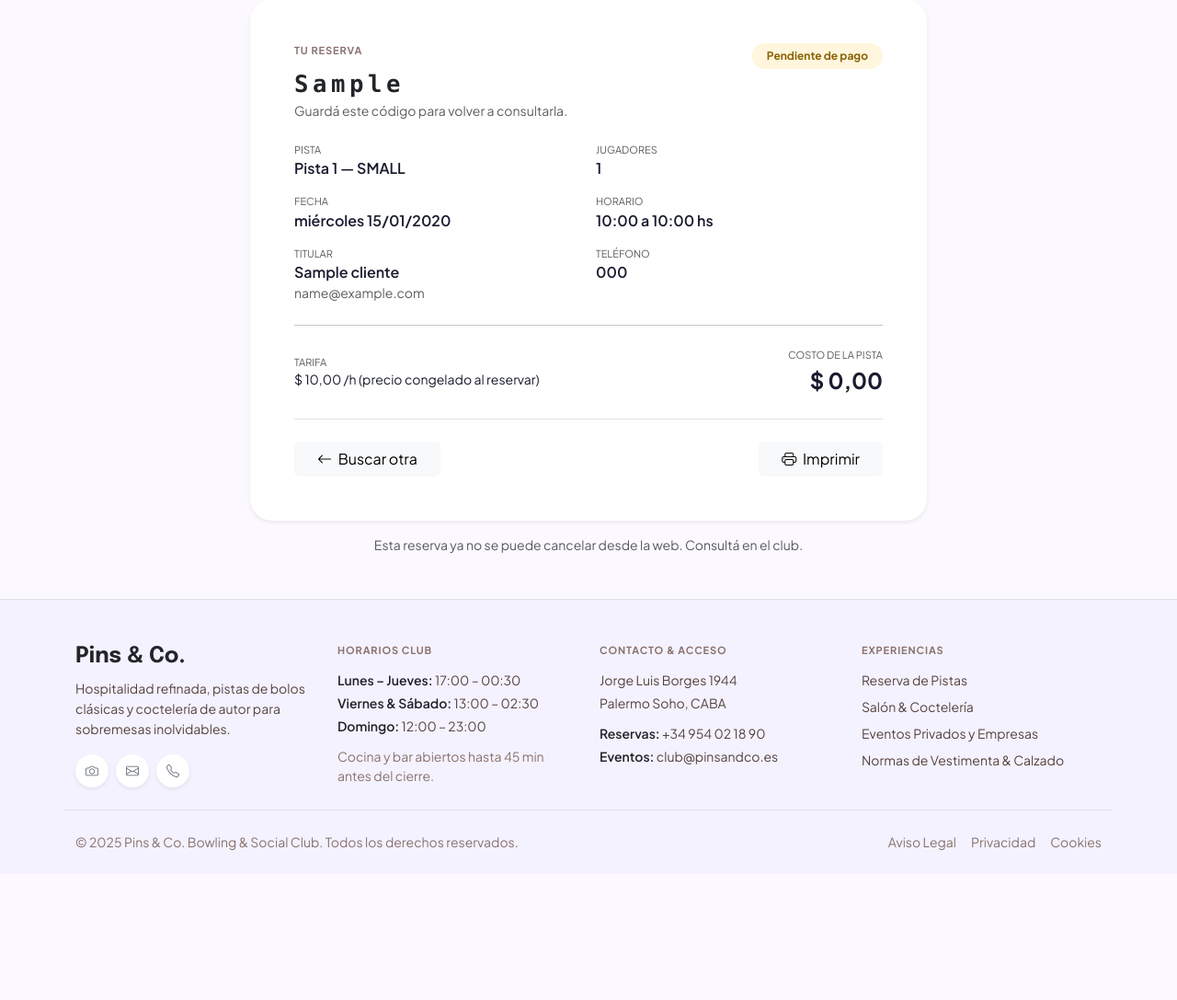
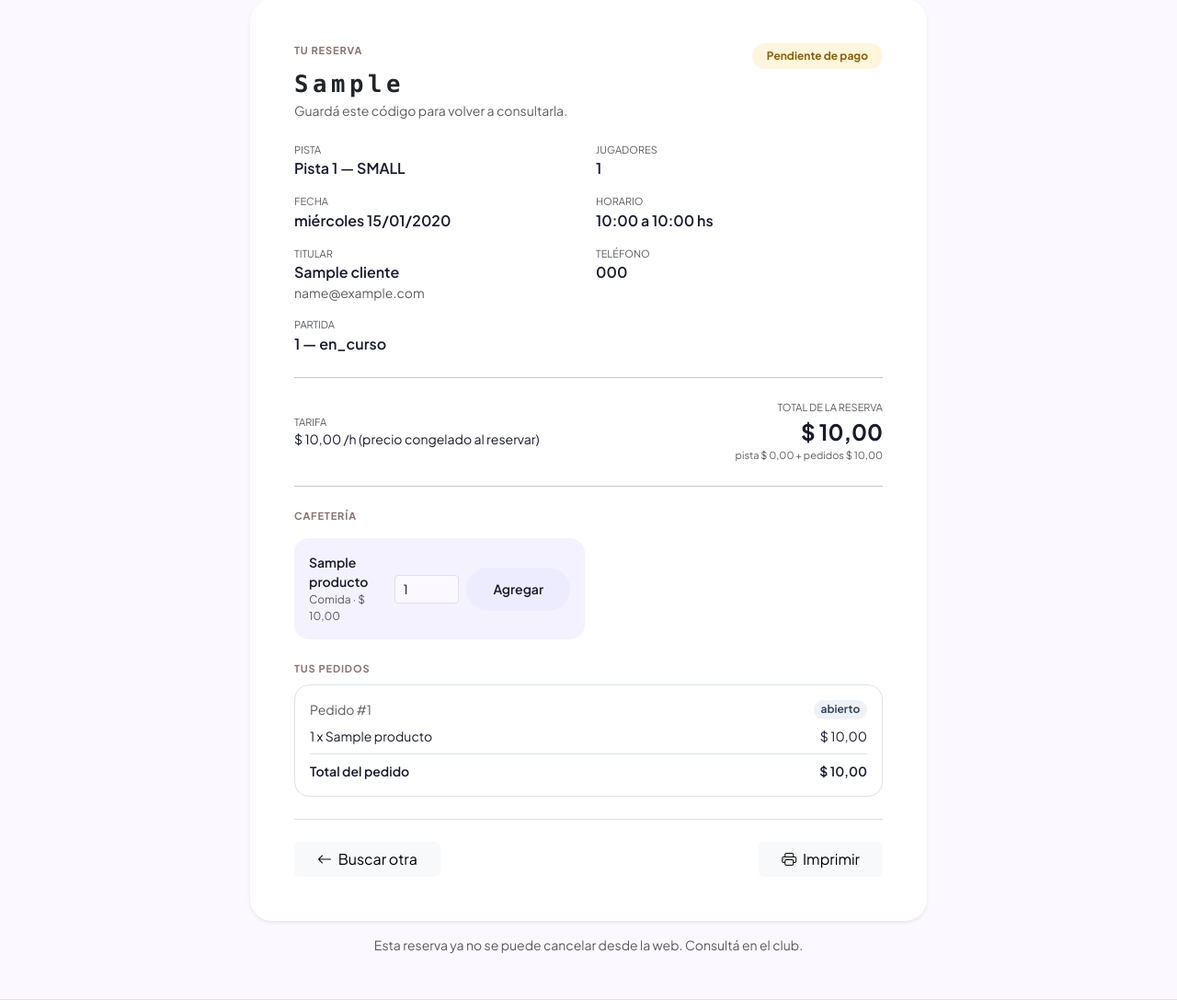
Before and after one commit to Villada-PG3/trabajo-practico-integrador-bowling-center, a Django app: a page that uses myapp/templates/myapp/detalle_reserva.html in a window 1280 px wide. Shown: the part 125-1212 px from the top of the page at 92% size. Before the commit the page ends 1049 px from the top, so only its background shows below. Run offline with Django 5.2, Linux system fonts and the light colour scheme; data comes from the database, SQL or seed files in the repository; tables that the repository leaves empty hold one stand-in row (values such as "Sample post").

Commit message:
feat(cafeteria): partida inicial y pedidos desde la reserva

```diff
--- a/myapp/models.py
+++ b/myapp/models.py
@@ -245,6 +245,10 @@ class Reserva(models.Model):
         if errores:
             raise ValidationError(errores)
 
+    def sePuedePedir(self):
+        # Una reserva cancelada ya no admite pedidos de cafeteria.
+        return self.estado_id and self.estado.nombre != "cancelada"
+
     def sePuedeCancelar(self):
         # Solo se cancela una reserva pendiente de pago que todavia no empezo.
         if self.estado_id and self.estado.nombre != "pendiente_a_pago":
@@ -274,13 +278,17 @@ class Reserva(models.Model):
         horas = Decimal(str(self.calcularDuracion())) / Decimal("60")
         return horas * self.precio_hora
 
-    def calcularCostoTotal(self):
-        total = self.calcularCostoPista()
+    def calcularCostoPedidos(self):
+        total = Decimal("0")
 
         for pedido in self.pedidos.all():
             total += pedido.calcularTotal()
 
         return total
+
+    def calcularCostoTotal(self):
+        # costo de la pista + todo lo pedido en la cafeteria
+        return self.calcularCostoPista() + self.calcularCostoPedidos()
 
     def save(self, *args, **kwargs):
         # _state.adding vale True solo cuando la reserva es nueva (todavia
--- a/myapp/templates/myapp/detalle_reserva.html
+++ b/myapp/templates/myapp/detalle_reserva.html
@@ -76,6 +76,14 @@
             <div class="small text-muted text-uppercase" style="font-size:11px;">Teléfono</div>
             <div class="fw-semibold">{{ reserva.cliente.telefono }}</div>
           </div>
+          <div class="col-sm-6">
+            <div class="small text-muted text-uppercase" style="font-size:11px;">Partida</div>
+            {% for partida in reserva.partidas.all %}
+              <div class="fw-semibold">{{ partida.numero }} — {{ partida.estado.nombre }}</div>
+            {% empty %}
+              <div class="text-muted small">Sin partida</div>
+            {% endfor %}
+          </div>
         </div>
 
         <hr class="my-4">
@@ -86,10 +94,70 @@
             <div class="small">$ {{ reserva.precio_hora }} /h (precio congelado al reservar)</div>
           </div>
           <div class="text-end">
-            <div class="small text-muted text-uppercase" style="font-size:11px;">Costo de la pista</div>
-            <div class="fs-4 fw-bold">$ {{ reserva.calcularCostoPista|floatformat:2 }}</div>
+            <div class="small text-muted text-uppercase" style="font-size:11px;">Total de la reserva</div>
+            <div class="fs-4 fw-bold">$ {{ reserva.calcularCostoTotal|floatformat:2 }}</div>
+            <div class="text-muted" style="font-size:11px;">
+              pista $ {{ reserva.calcularCostoPista|floatformat:2 }} + pedidos $ {{ reserva.calcularCostoPedidos|floatformat:2 }}
+            </div>
           </div>
         </div>
+
+        {% if reserva.sePuedePedir and productos %}
+          <hr class="my-4">
+
+          <span class="badge-caps d-block mb-3" style="color: var(--brand-outline);">Cafetería</span>
+
+          <div class="row g-2">
+            {% for producto in productos %}
+              <div class="col-md-6">
+                <div class="d-flex justify-content-between align-items-center gap-3 p-3 rounded-4"
+                     style="background: var(--brand-surface-low);">
+                  <div>
+                    <div class="fw-semibold small">{{ producto.nombre }}</div>
+                    <div class="text-muted" style="font-size:12px;">
+                      {{ producto.get_tipo_display }} · $ {{ producto.precio }}
+                    </div>
+                  </div>
+                  <form method="post" action="{% url 'myapp:agregar_pedido' reserva.codigo %}"
+                        class="d-flex align-items-center gap-2 no-imprimir">
+                    {% csrf_token %}
+                    <input type="hidden" name="producto" value="{{ producto.pk }}">
+                    <input type="number" name="cantidad" value="1" min="1" max="20"
+                           class="form-control form-control-sm" style="width: 70px;">
+                    <button class="btn btn-sm btn-brand-light" type="submit">Agregar</button>
+                  </form>
+                </div>
+              </div>
+            {% endfor %}
+          </div>
+
+          {% if pedidos %}
+            <div class="mt-4">
+              <span class="badge-caps d-block mb-2" style="color: var(--brand-outline);">Tus pedidos</span>
+
+              {% for pedido in pedidos %}
+                <div class="border rounded-4 p-3 mb-2">
+                  <div class="d-flex justify-content-between align-items-center mb-2">
+                    <span class="small text-muted">Pedido #{{ pedido.pk }}</span>
+                    <span class="badge rounded-pill" style="background:#eef2f8;color:#3b4a63;">{{ pedido.estado.nombre }}</span>
+                  </div>
+
+                  {% for detalle in pedido.detalles.all %}
+                    <div class="d-flex justify-content-between small">
+                      <span>{{ detalle.cantidad }} x {{ detalle.producto.nombre }}</span>
+                      <span>$ {{ detalle.calcularSubtotal|floatformat:2 }}</span>
+                    </div>
+                  {% endfor %}
+
+                  <div class="d-flex justify-content-between small fw-semibold mt-2 pt-2 border-top">
+                    <span>Total del pedido</span>
+                    <span>$ {{ pedido.calcularTotal|floatformat:2 }}</span>
+                  </div>
+                </div>
+              {% endfor %}
+            </div>
+          {% endif %}
+        {% endif %}
 
         <div class="d-flex flex-column flex-sm-row justify-content-between gap-2 mt-4 pt-4 border-top no-imprimir">
           <a class="btn btn-light px-4" href="{% url 'myapp:consulta_reserva' %}">
--- a/myapp/urls.py
+++ b/myapp/urls.py
@@ -26,4 +26,9 @@ urlpatterns = [
         views.CancelarReservaView.as_view(),
         name="cancelar_reserva",
     ),
+    path(
+        "mi-reserva/<str:codigo>/pedido/",
+        views.AgregarPedidoView.as_view(),
+        name="agregar_pedido",
+    ),
 ]
--- a/myapp/views.py
+++ b/myapp/views.py
@@ -1,5 +1,5 @@
 import calendar
-from datetime import date, time
+from datetime import date, datetime, time
 
 from django.contrib import messages
 from django.core.exceptions import ValidationError
@@ -7,11 +7,23 @@ from django.db import transaction
 from django.http import JsonResponse
 from django.shortcuts import get_object_or_404, redirect
 from django.urls import reverse, reverse_lazy
+from django.utils import timezone
 from django.views import View
 from django.views.generic import CreateView, DetailView, FormView, TemplateView
 
-from .forms import BuscarReservaForm, ReservaForm
-from .models import Cliente, EstadoReserva, HorarioAtencion, Pista, Reserva
+from .forms import AgregarProductoForm, BuscarReservaForm, ReservaForm
+from .models import (
+    Cliente,
+    EstadoPartida,
+    EstadoPedido,
+    EstadoReserva,
+    HorarioAtencion,
+    Partida,
+    Pedido,
+    Pista,
+    Producto,
+    Reserva,
+)
 
 
 class HomeView(TemplateView):
@@ -87,6 +99,17 @@ class ReservaView(CreateView):
                 # de atencion, duracion minima, capacidad y superposicion, y
                 # se congela el precio de la pista.
                 reserva.save()
+
+                # El enunciado pide que cada reserva registre como minimo
+                # una partida: se crea la partida 1, pendiente de empezar.
+                Partida.objects.create(
+                    reserva=reserva,
+                    numero=1,
+                    fecha_hora_inicio=timezone.make_aware(
+                        datetime.combine(reserva.fecha, reserva.hora_inicio)
+                    ),
+                    estado=EstadoPartida.objects.get(nombre="pendiente"),
+                )
         except ValidationError as error:
             self.agregar_errores_de_la_reserva(form, error)
             return self.form_invalid(form)
@@ -257,6 +280,14 @@ class DetalleReservaView(DetailView):
             "cliente", "pista__tipo_pista", "estado"
         )
 
+    def get_context_data(self, **kwargs):
+        contexto = super().get_context_data(**kwargs)
+        contexto["productos"] = Producto.objects.all()
+        contexto["pedidos"] = self.object.pedidos.prefetch_related(
+            "detalles__producto"
+        ).select_related("estado")
+        return contexto
+
 
 class CancelarReservaView(View):
     """Cancela una reserva pendiente de pago que todavia no empezo."""
@@ -278,3 +309,43 @@ class CancelarReservaView(View):
             )
 
         return redirect("myapp:detalle_reserva", codigo=reserva.codigo)
+
+
+class AgregarPedidoView(View):
+    """Suma un producto de la cafeteria a la reserva del cliente."""
+
+    def post(self, request, codigo):
+        reserva = get_object_or_404(Reserva, codigo=codigo.upper())
+        form = AgregarProductoForm(request.POST)
+
+        if not form.is_valid():
+            messages.error(
+                request, "Revisa la cantidad: tiene que ser entre 1 y 20."
+            )
+            return redirect("myapp:detalle_reserva", codigo=reserva.codigo)
+
+        if not reserva.sePuedePedir():
+            messages.error(
+                request, "Esta reserva esta cancelada: no se pueden pedir cosas."
+            )
+            return redirect("myapp:detalle_reserva", codigo=reserva.codigo)
+
+        # Si la reserva ya tiene un pedido abierto se usa ese; si no, se abre.
+        estado_abierto = EstadoPedido.objects.get(nombre="abierto")
+        pedido, _ = Pedido.objects.get_or_create(
+            reserva=reserva, estado=estado_abierto
+        )
+
+        producto = form.cleaned_data["producto"]
+        cantidad = form.cleaned_data["cantidad"]
+
+        try:
+            pedido.agregarDetalle(producto, cantidad)
+        except ValidationError as error:
+            messages.error(request, f"No se pudo agregar: {error.message}")
+        else:
+            messages.success(
+                request, f"Agregado: {cantidad} x {producto.nombre}."
+            )
+
+        return redirect("myapp:detalle_reserva", codigo=reserva.codigo)
```
Also changed, not shown: myapp/forms.py (+19 -1 lines), myapp/migrations/0006_estado_partida_pendiente.py (added).
